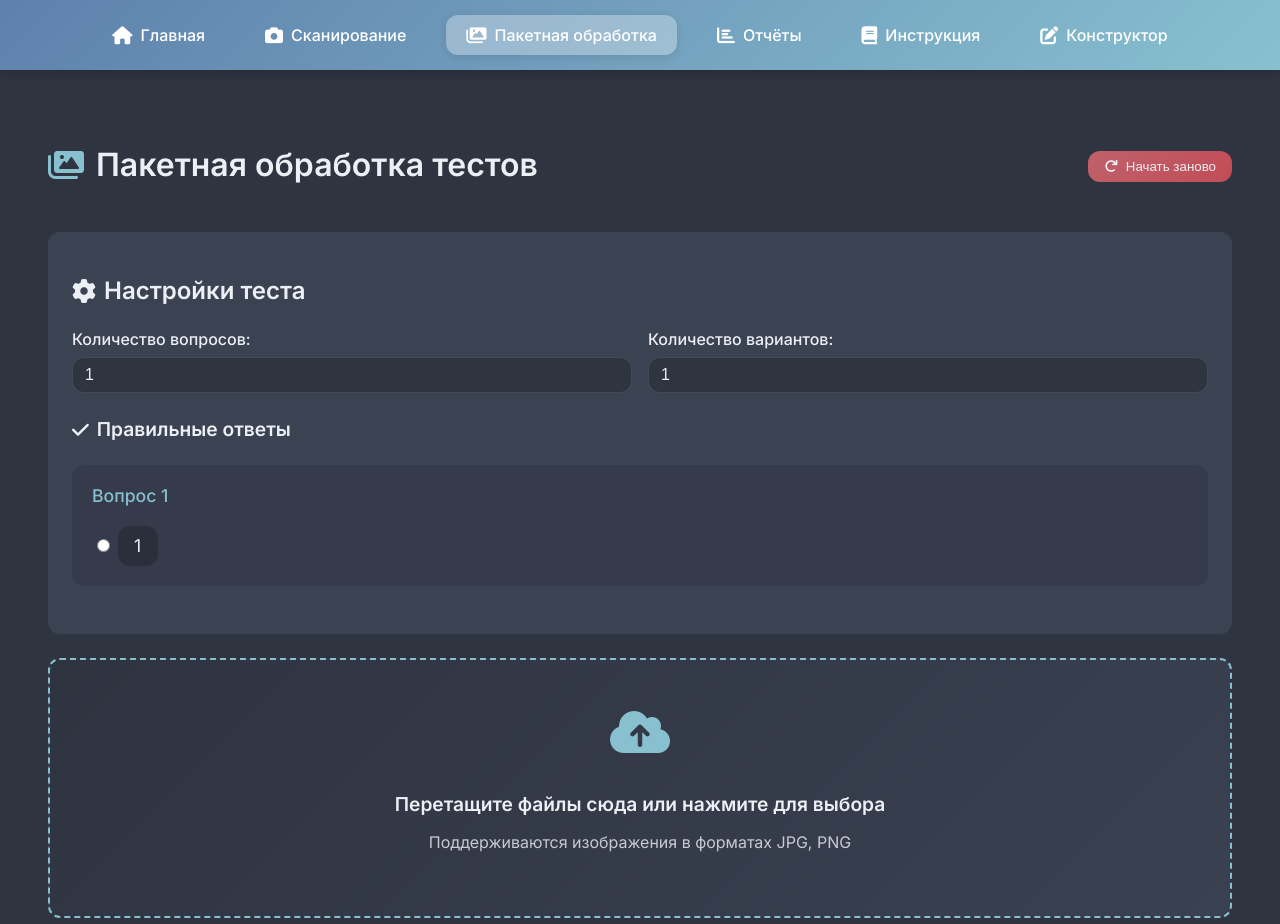
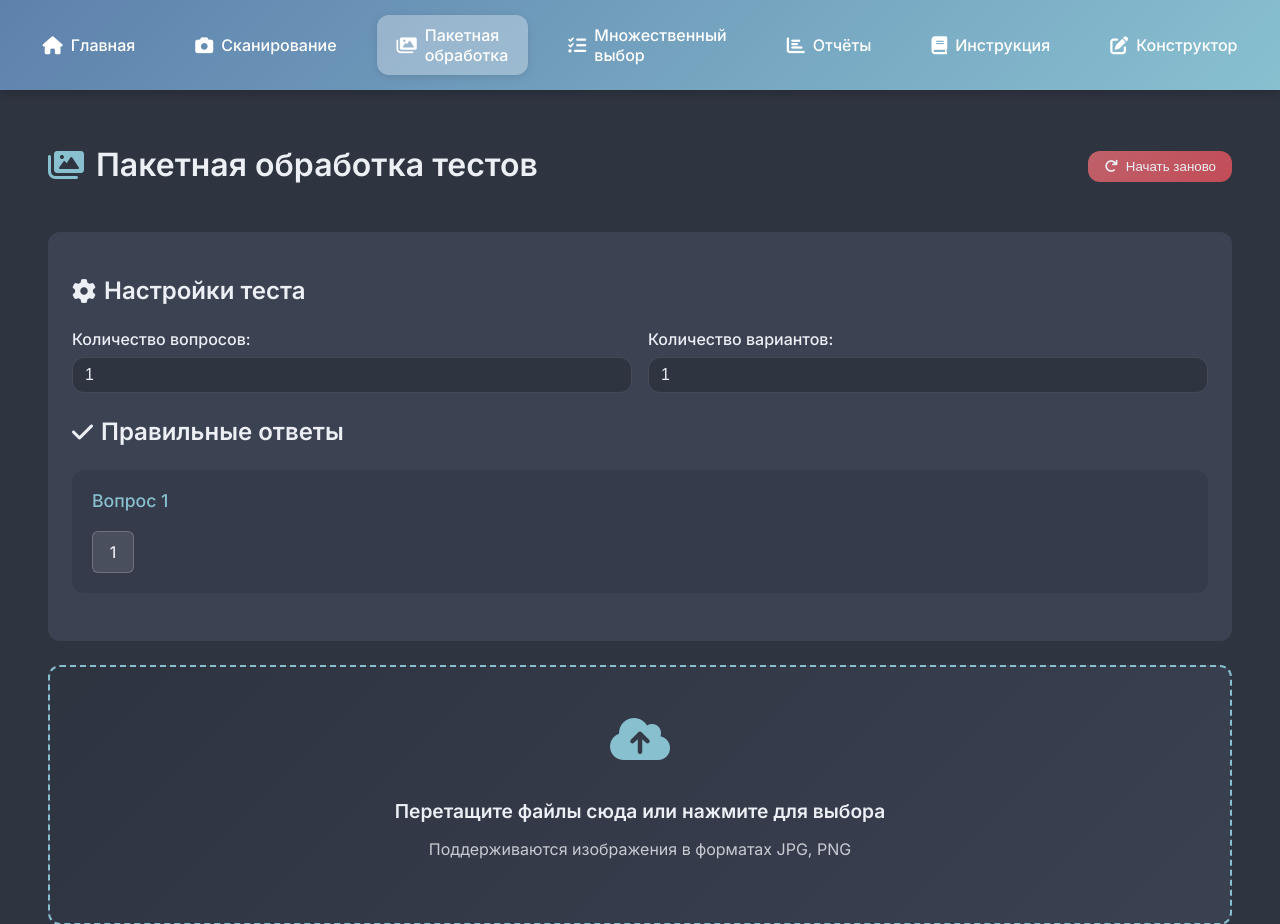
Before and after one commit to mrKamanov/TscanSDK, a Flask app: page /batch in a window 1280 px wide. Shown: the top 924 px of the page. Run offline with Flask 3, Linux system fonts and the light colour scheme; some libraries are stand-ins or nearby versions.

Commit message:
improve batch processing interface
- Updated answer grid structure
- Added modern styles for selection elements
- Enhanced visual feedback on interaction

```diff
--- a/static/css/batch_scan.css
+++ b/static/css/batch_scan.css
@@ -163,8 +163,64 @@
 
 .correct-answers-grid {
     display: grid;
-    gap: 16px;
+    gap: 24px;
     margin-bottom: 24px;
+}
+
+.question-row {
+    background: rgba(255, 255, 255, 0.1);
+    border-radius: 8px;
+    padding: 16px;
+}
+
+.question-label {
+    color: #fff;
+    font-size: 1.1em;
+    margin-bottom: 12px;
+    display: block;
+}
+
+.answers-row {
+    display: flex;
+    flex-wrap: wrap;
+    gap: 12px;
+}
+
+.answer-option {
+    position: relative;
+}
+
+.answer-option input[type="radio"] {
+    position: absolute;
+    opacity: 0;
+    cursor: pointer;
+    height: 0;
+    width: 0;
+}
+
+.answer-text {
+    display: flex;
+    align-items: center;
+    justify-content: center;
+    width: 40px;
+    height: 40px;
+    background: rgba(255, 255, 255, 0.1);
+    border: 1px solid rgba(255, 255, 255, 0.2);
+    border-radius: 6px;
+    color: #fff;
+    cursor: pointer;
+    transition: all 0.3s ease;
+}
+
+.answer-option input[type="radio"]:checked + .answer-text {
+    background: rgba(79, 195, 247, 0.2);
+    border-color: rgba(79, 195, 247, 0.4);
+    transform: scale(1.05);
+}
+
+.answer-option:hover .answer-text {
+    background: rgba(255, 255, 255, 0.15);
+    transform: translateY(-2px);
 }
 
 .process-button {
@@ -296,42 +352,6 @@
     font-weight: 500;
     color: var(--secondary-color);
     margin-bottom: 8px;
-}
-
-.answers-row {
-    display: flex;
-    gap: 12px;
-    flex-wrap: wrap;
-}
-
-.answer-option {
-    flex: 0 0 auto;
-    cursor: pointer;
-}
-
-.answer-text {
-    display: inline-block;
-    min-width: 40px;
-    height: 40px;
-    line-height: 40px;
-    text-align: center;
-    border-radius: var(--border-radius);
-    background: rgba(0, 0, 0, 0.2);
-    color: var(--text-color);
-    transition: all var(--transition-speed) ease;
-    font-size: 1.1em;
-}
-
-.answer-option input[type="radio"]:checked + .answer-text {
-    background: var(--secondary-color);
-    color: var(--background-color);
-    transform: scale(1.1);
-    box-shadow: 0 4px 12px rgba(0, 0, 0, 0.2);
-}
-
-.answer-option:hover .answer-text {
-    background: rgba(136, 192, 208, 0.2);
-    transform: translateY(-2px);
 }
 
 /* Медиа-запросы */
--- a/templates/batch_scan.html
+++ b/templates/batch_scan.html
@@ -28,6 +28,10 @@
             <a href="/batch" class="nav-link active">
                 <i class="fas fa-images"></i>
                 <span>Пакетная обработка</span>
+            </a>
+            <a href="/multiple" class="nav-link">
+                <i class="fas fa-tasks"></i>
+                <span>Множественный выбор</span>
             </a>
             <a href="/reports" class="nav-link">
                 <i class="fas fa-chart-bar"></i>
@@ -66,9 +70,23 @@
                         </div>
                     </div>
 
-                    <h3><i class="fas fa-check"></i> Правильные ответы</h3>
-                    <div class="correct-answers-grid" id="correct-answers-grid">
-                        <!-- Сетка для ввода правильных ответов будет генерироваться динамически -->
+                    <div class="correct-answers">
+                        <h2><i class="fas fa-check"></i> Правильные ответы</h2>
+                        <div id="correct-answers-grid" class="correct-answers-grid">
+                            {% for i in range(questions) %}
+                            <div class="question-row">
+                                <div class="question-label">Вопрос {{ i + 1 }}</div>
+                                <div class="answers-row">
+                                    {% for j in range(choices) %}
+                                    <label class="answer-option">
+                                        <input type="radio" name="question_{{ i }}" value="{{ j }}">
+                                        <span class="answer-text">{{ j + 1 }}</span>
+                                    </label>
+                                    {% endfor %}
+                                </div>
+                            </div>
+                            {% endfor %}
+                        </div>
                     </div>
                 </div>
 
```
